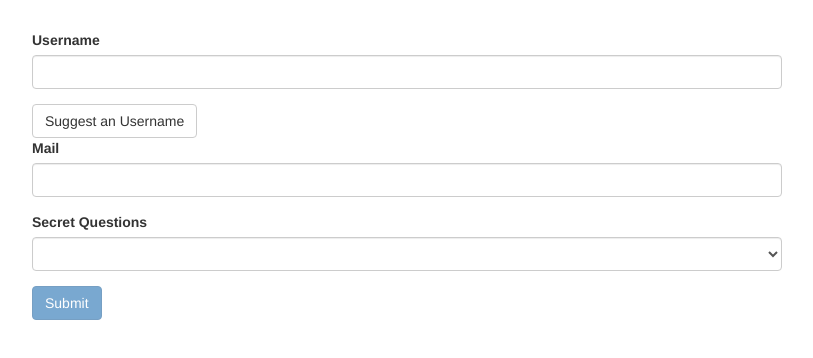
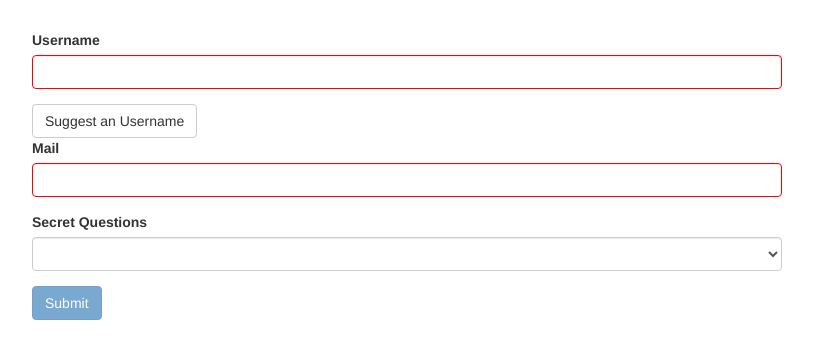
Before and after one commit to vidhya03/forms-td-start, an Angular app: page / in a window 1280 px wide. Shown: the top 358 px of the page, without its empty margins (233-1046 px from the left). Built offline with nearby package versions, Linux system fonts and the light colour scheme.

Commit message:
added validation in css

```diff
--- a/src/app/app.component.css
+++ b/src/app/app.component.css
@@ -1,3 +1,7 @@
 .container {
   margin-top: 30px;
 }
+
+input.ng-invalid {
+  border : solid 1px red;
+}
```
